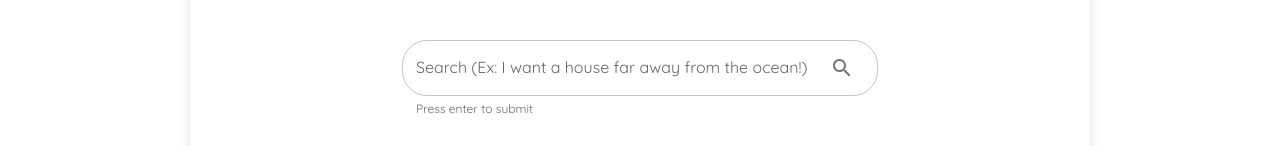
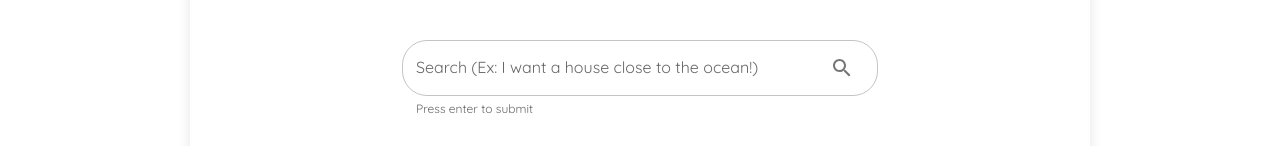
Before and after one commit to CSHieuV/RealifAI, a React (Create React App) app in the folder frontend/: page / in a window 1280 px wide. Shown: the part 221-367 px from the top of the page. Built offline with nearby package versions, Linux system fonts and the light colour scheme; no server answers.

Commit message:
edited opening statement

```diff
--- a/frontend/src/SearchPage.js
+++ b/frontend/src/SearchPage.js
@@ -80,7 +80,7 @@ function SearchBar() {
             <TextField
                 value={textValue}
                 onChange={handleChange}
-                label="Search (Ex: I want a house far away from the ocean!)"
+                label="Search (Ex: I want a house close to the ocean!)"
                 placeholder="Your ideals lie here!"
                 id="filled-start-adornment"
                 sx={{
```
